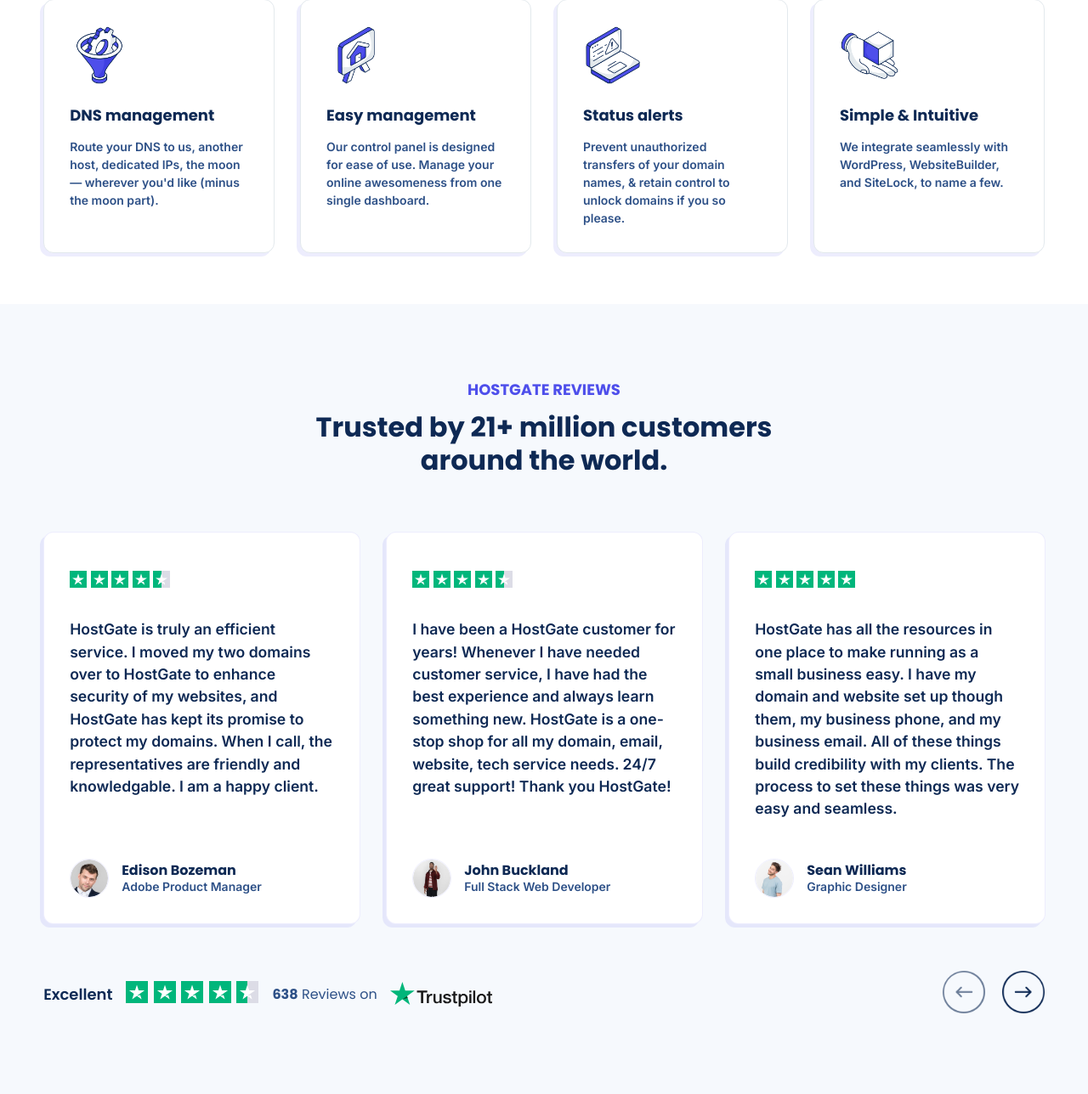
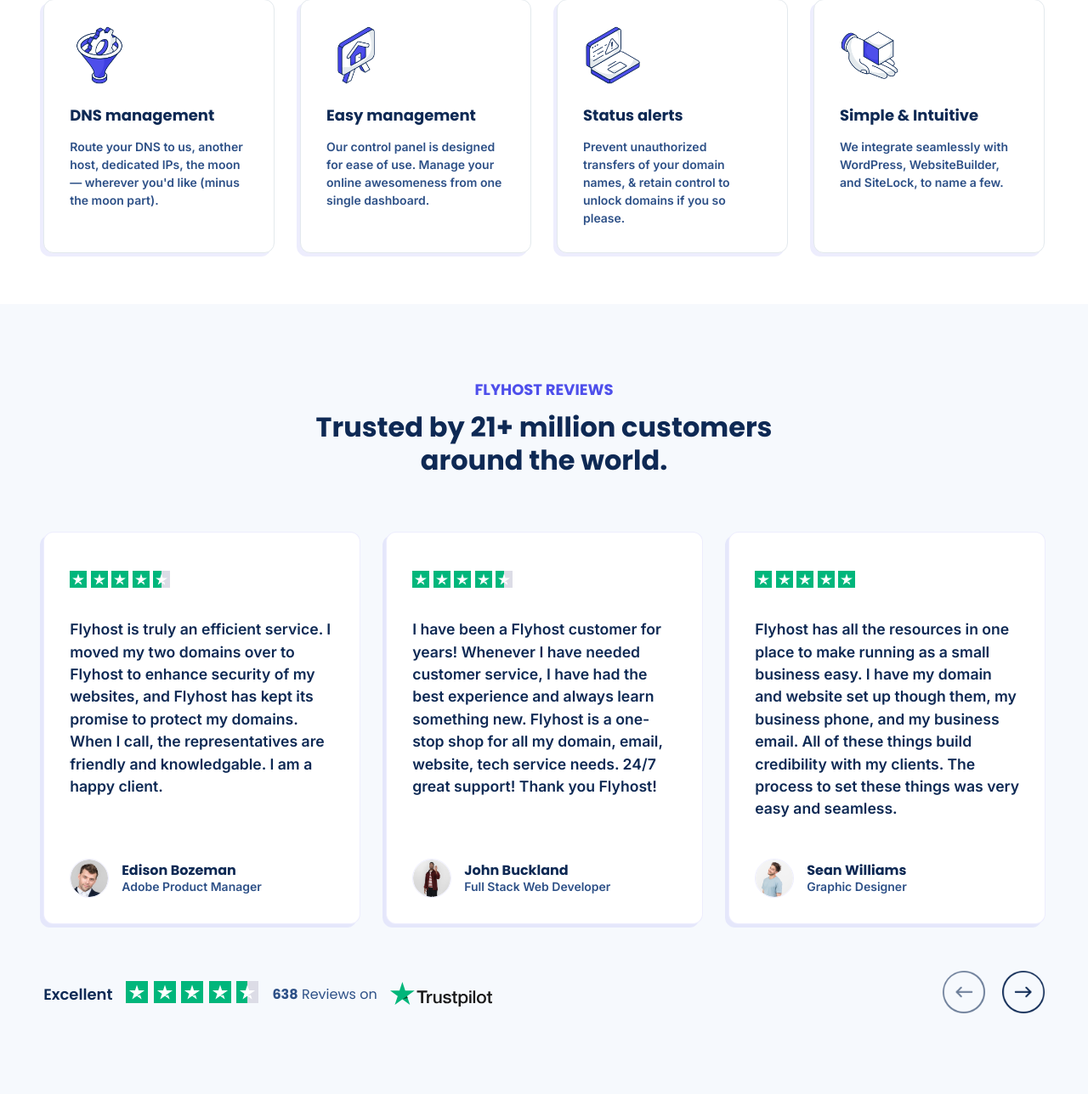
Before and after one commit to Flyhost/theme2025, a PHP site: page /domains.php in a window 1280 px wide. Shown: the part 2369-3657 px from the top of the page at 85% size. Run offline with PHP 8.4, Linux system fonts and the light colour scheme.

Commit message:
Update reviews.inc.php

```diff
--- a/templates/reviews.inc.php
+++ b/templates/reviews.inc.php
@@ -2,7 +2,7 @@
     <div class="container-fluid">
       <!-- se-title -->
       <div class="se-title">
-        <h3 class="sub-title">HostGate Reviews</h3>
+        <h3 class="sub-title">Flyhost Reviews</h3>
         <h2 class="title">Trusted by 21+ million customers<br>around the world.</h2>
       </div>
       <!-- reviews-slider -->
@@ -18,7 +18,7 @@
             <svg xmlns="http://www.w3.org/2000/svg" width="36" height="20" viewBox="0 0 18 18" fill="none"><path d="M18.0002 0H9.00537V18.0001H18.0002V0Z" fill="#DCDCE6"></path><path d="M9.00524 0H0V18.0001H9.00524V0Z" fill="#00B67B"></path><path d="M9.00575 12.1358L11.7397 11.4366L12.8771 14.9636L9.00575 12.1358ZM15.2666 7.57576H10.4771L9.00575 3.03662L7.56575 7.56533H2.70312L6.60575 10.3723L5.12401 14.8697L9.01619 12.0627L11.4162 10.3306L15.298 7.56533L15.2666 7.57576Z" fill="#fff"></path></svg>
           </div>
           <!-- text -->
-          <p class="text hdkasdh mb-3">HostGate is truly an efficient service. I moved my two domains over to HostGate to enhance security of my websites, and HostGate has kept its promise to protect my domains. When I call, the representatives are friendly and knowledgable. I am a happy client.</p>
+          <p class="text hdkasdh mb-3">Flyhost is truly an efficient service. I moved my two domains over to Flyhost to enhance security of my websites, and Flyhost has kept its promise to protect my domains. When I call, the representatives are friendly and knowledgable. I am a happy client.</p>
           <!-- c-info -->
           <div class="c-info d-flex align-items-center mt-auto">
             <!-- avatar -->
@@ -43,7 +43,7 @@
             <svg xmlns="http://www.w3.org/2000/svg" width="36" height="20" viewBox="0 0 18 18" fill="none"><path d="M18.0002 0H9.00537V18.0001H18.0002V0Z" fill="#DCDCE6"></path><path d="M9.00524 0H0V18.0001H9.00524V0Z" fill="#00B67B"></path><path d="M9.00575 12.1358L11.7397 11.4366L12.8771 14.9636L9.00575 12.1358ZM15.2666 7.57576H10.4771L9.00575 3.03662L7.56575 7.56533H2.70312L6.60575 10.3723L5.12401 14.8697L9.01619 12.0627L11.4162 10.3306L15.298 7.56533L15.2666 7.57576Z" fill="#fff"></path></svg>
           </div>
           <!-- text -->
-          <p class="text hdkasdh mb-3">I have been a HostGate customer for years! Whenever I have needed customer service, I have had the best experience and always learn something new. HostGate is a one-stop shop for all my domain, email, website, tech service needs. 24/7 great support! Thank you HostGate!</p>
+          <p class="text hdkasdh mb-3">I have been a Flyhost customer for years! Whenever I have needed customer service, I have had the best experience and always learn something new. Flyhost is a one-stop shop for all my domain, email, website, tech service needs. 24/7 great support! Thank you Flyhost!</p>
           <!-- c-info -->
           <div class="c-info d-flex align-items-center mt-auto">
             <!-- avatar -->
@@ -68,7 +68,7 @@
             <svg xmlns="http://www.w3.org/2000/svg" width="36" height="20" viewBox="0 0 18 18" fill="none"><path d="M18.0002 0H9.00537V18.0001H18.0002V0Z" fill="#00B67B"></path><path d="M9.00524 0H0V18.0001H9.00524V0Z" fill="#00B67B"></path><path d="M9.00575 12.1358L11.7397 11.4366L12.8771 14.9636L9.00575 12.1358ZM15.2666 7.57576H10.4771L9.00575 3.03662L7.56575 7.56533H2.70312L6.60575 10.3723L5.12401 14.8697L9.01619 12.0627L11.4162 10.3306L15.298 7.56533L15.2666 7.57576Z" fill="#fff"></path></svg>
           </div>
           <!-- text -->
-          <p class="text hdkasdh mb-3">HostGate has all the resources in one place to make running as a small business easy. I have my domain and website set up though them, my business phone, and my business email. All of these things build credibility with my clients. The process to set these things was very easy and seamless.</p>
+          <p class="text hdkasdh mb-3">Flyhost has all the resources in one place to make running as a small business easy. I have my domain and website set up though them, my business phone, and my business email. All of these things build credibility with my clients. The process to set these things was very easy and seamless.</p>
           <!-- c-info -->
           <div class="c-info d-flex align-items-center mt-auto">
             <!-- avatar -->
@@ -93,7 +93,7 @@
             <svg xmlns="http://www.w3.org/2000/svg" width="36" height="20" viewBox="0 0 18 18" fill="none"><path d="M18.0002 0H9.00537V18.0001H18.0002V0Z" fill="#DCDCE6"></path><path d="M9.00524 0H0V18.0001H9.00524V0Z" fill="#00B67B"></path><path d="M9.00575 12.1358L11.7397 11.4366L12.8771 14.9636L9.00575 12.1358ZM15.2666 7.57576H10.4771L9.00575 3.03662L7.56575 7.56533H2.70312L6.60575 10.3723L5.12401 14.8697L9.01619 12.0627L11.4162 10.3306L15.298 7.56533L15.2666 7.57576Z" fill="#fff"></path></svg>
           </div>
           <!-- text -->
-          <p class="text hdkasdh mb-3">HostGate is truly an efficient service. I moved my two domains over to HostGate to enhance security of my websites, and HostGate has kept its promise to protect my domains. When I call, the representatives are friendly and knowledgable. I am a happy client.</p>
+          <p class="text hdkasdh mb-3">Flyhost is truly an efficient service. I moved my two domains over to Flyhost to enhance security of my websites, and Flyhost has kept its promise to protect my domains. When I call, the representatives are friendly and knowledgable. I am a happy client.</p>
           <!-- c-info -->
           <div class="c-info d-flex align-items-center mt-auto">
             <!-- avatar -->
@@ -118,7 +118,7 @@
             <svg xmlns="http://www.w3.org/2000/svg" width="36" height="20" viewBox="0 0 18 18" fill="none"><path d="M18.0002 0H9.00537V18.0001H18.0002V0Z" fill="#DCDCE6"></path><path d="M9.00524 0H0V18.0001H9.00524V0Z" fill="#00B67B"></path><path d="M9.00575 12.1358L11.7397 11.4366L12.8771 14.9636L9.00575 12.1358ZM15.2666 7.57576H10.4771L9.00575 3.03662L7.56575 7.56533H2.70312L6.60575 10.3723L5.12401 14.8697L9.01619 12.0627L11.4162 10.3306L15.298 7.56533L15.2666 7.57576Z" fill="#fff"></path></svg>
           </div>
           <!-- text -->
-          <p class="text hdkasdh mb-3">I have been a HostGate customer for years! Whenever I have needed customer service, I have had the best experience and always learn something new. HostGate is a one-stop shop for all my domain, email, website, tech service needs. 24/7 great support! Thank you HostGate!</p>
+          <p class="text hdkasdh mb-3">I have been a Flyhost customer for years! Whenever I have needed customer service, I have had the best experience and always learn something new. Flyhost is a one-stop shop for all my domain, email, website, tech service needs. 24/7 great support! Thank you Flyhost!</p>
           <!-- c-info -->
           <div class="c-info d-flex align-items-center mt-auto">
             <!-- avatar -->
@@ -143,7 +143,7 @@
             <svg xmlns="http://www.w3.org/2000/svg" width="36" height="20" viewBox="0 0 18 18" fill="none"><path d="M18.0002 0H9.00537V18.0001H18.0002V0Z" fill="#00B67B"></path><path d="M9.00524 0H0V18.0001H9.00524V0Z" fill="#00B67B"></path><path d="M9.00575 12.1358L11.7397 11.4366L12.8771 14.9636L9.00575 12.1358ZM15.2666 7.57576H10.4771L9.00575 3.03662L7.56575 7.56533H2.70312L6.60575 10.3723L5.12401 14.8697L9.01619 12.0627L11.4162 10.3306L15.298 7.56533L15.2666 7.57576Z" fill="#fff"></path></svg>
           </div>
           <!-- text -->
-          <p class="text hdkasdh mb-3">HostGate has all the resources in one place to make running as a small business easy. I have my domain and website set up though them, my business phone, and my business email. All of these things build credibility with my clients. The process to set these things was very easy and seamless.</p>
+          <p class="text hdkasdh mb-3">Flyhost has all the resources in one place to make running as a small business easy. I have my domain and website set up though them, my business phone, and my business email. All of these things build credibility with my clients. The process to set these things was very easy and seamless.</p>
           <!-- c-info -->
           <div class="c-info d-flex align-items-center mt-auto">
             <!-- avatar -->
```
